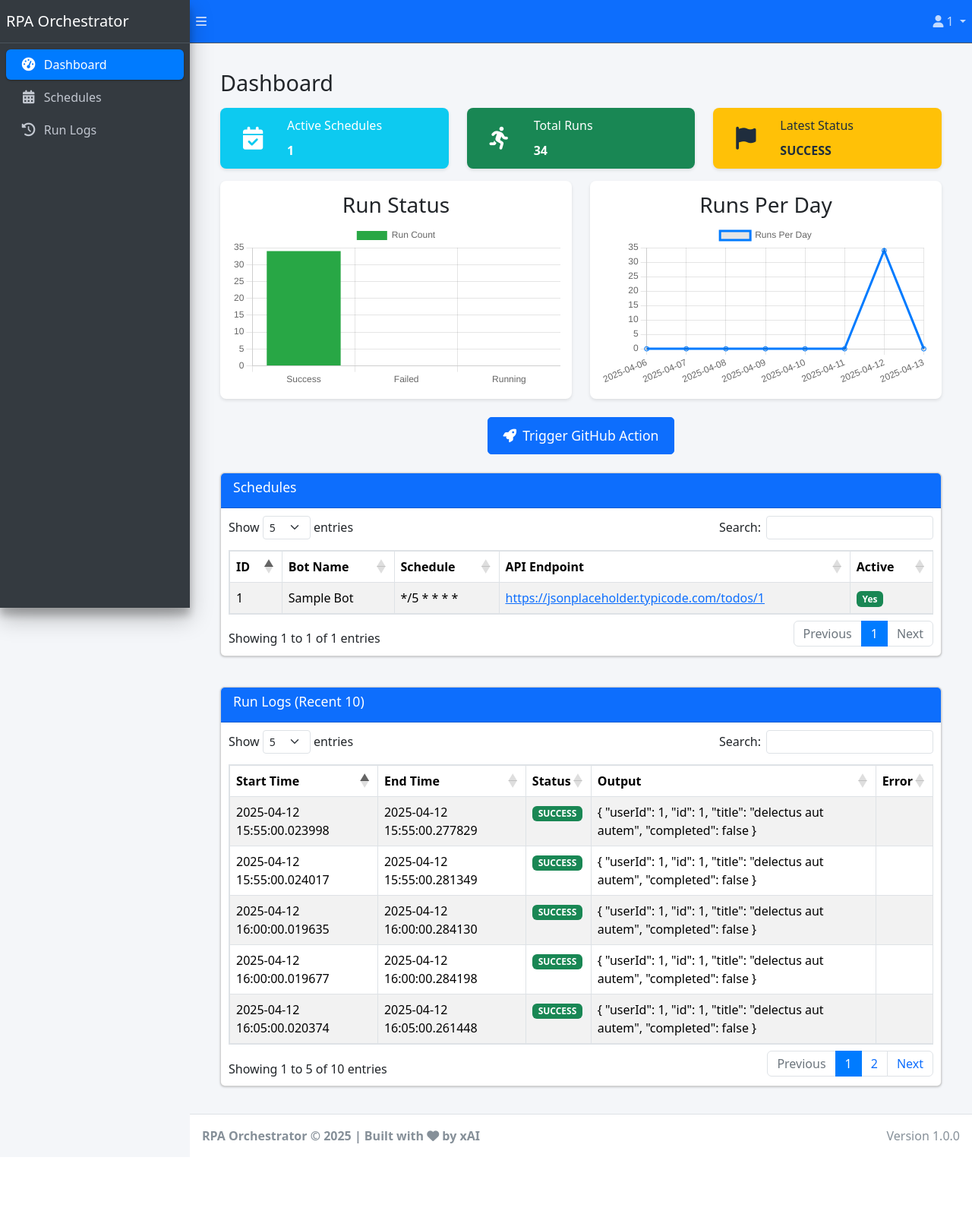
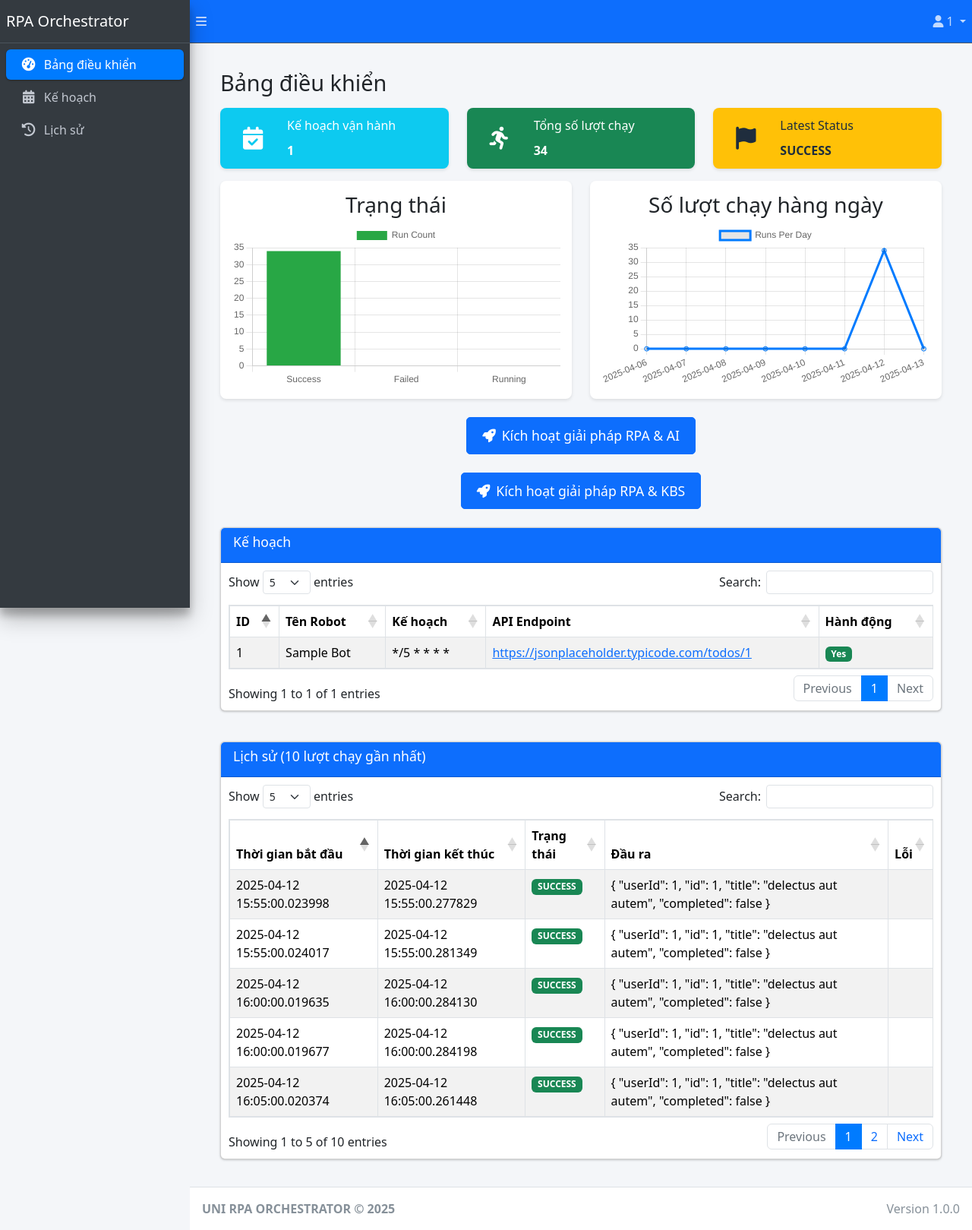
Before and after one commit to rpa-for-education/uni-rpa-orchestrator, a Flask app: page / in a window 1280 px wide. Shown: the whole page at 76% size. Before the commit the page ends 1505 px from the top, so only its background shows below. Run offline with Flask 3, Linux system fonts and the light colour scheme; the visitor is signed in with stand-in values (Sample User, id 1); data comes from the database, SQL or seed files in the repository; some libraries are stand-ins or nearby versions.

Commit message:
2025.04.13 23:13

```diff
--- a/templates/index.html
+++ b/templates/index.html
@@ -97,19 +97,19 @@
                         <li class="nav-item">
                             <a href="/" class="nav-link active">
                                 <i class="nav-icon fas fa-tachometer-alt"></i>
-                                <p>Dashboard</p>
+                                <p>Bảng điều khiển</p>
                             </a>
                         </li>
                         <li class="nav-item">
                             <a href="#schedules" class="nav-link">
                                 <i class="nav-icon fas fa-calendar-alt"></i>
-                                <p>Schedules</p>
+                                <p>Kế hoạch</p>
                             </a>
                         </li>
                         <li class="nav-item">
                             <a href="#logs" class="nav-link">
                                 <i class="nav-icon fas fa-history"></i>
-                                <p>Run Logs</p>
+                                <p>Lịch sử</p>
                             </a>
                         </li>
                     </ul>
@@ -121,7 +121,7 @@
         <div class="content-wrapper">
             <div class="content-header">
                 <div class="container-fluid">
-                    <h1 class="m-0">Dashboard</h1>
+                    <h1 class="m-0">Bảng điều khiển</h1>
                 </div>
             </div>
             <div class="content">
@@ -132,7 +132,7 @@
                             <div class="info-box bg-info">
                                 <span class="info-box-icon"><i class="fas fa-calendar-check"></i></span>
                                 <div class="info-box-content">
-                                    <span class="info-box-text">Active Schedules</span>
+                                    <span class="info-box-text">Kế hoạch vận hành</span>
                                     <span class="info-box-number">{{ active_schedules }}</span>
                                 </div>
                             </div>
@@ -141,7 +141,7 @@
                             <div class="info-box bg-success">
                                 <span class="info-box-icon"><i class="fas fa-running"></i></span>
                                 <div class="info-box-content">
-                                    <span class="info-box-text">Total Runs</span>
+                                    <span class="info-box-text">Tổng số lượt chạy</span>
                                     <span class="info-box-number">{{ total_runs }}</span>
                                 </div>
                             </div>
@@ -161,13 +161,13 @@
                     <div class="row">
                         <div class="col-lg-6">
                             <div class="chart-container">
-                                <h3 class="text-center">Run Status</h3>
+                                <h3 class="text-center">Trạng thái</h3>
                                 <canvas id="statusChart"></canvas>
                             </div>
                         </div>
                         <div class="col-lg-6">
                             <div class="chart-container">
-                                <h3 class="text-center">Runs Per Day</h3>
+                                <h3 class="text-center">Số lượt chạy hàng ngày</h3>
                                 <canvas id="dateChart"></canvas>
                             </div>
                         </div>
@@ -176,9 +176,18 @@
                     <!-- Trigger Button -->
                     <div class="row mt-4">
                         <div class="col-12 text-center">
-                            <form id="triggerForm">
+                            <form id="triggerFormAI">
                                 <button type="submit" class="btn btn-primary btn-trigger">
-                                    <i class="fas fa-rocket me-2"></i>Trigger GitHub Action
+                                    <i class="fas fa-rocket me-2"></i>Kích hoạt giải pháp RPA & AI
+                                </button>
+                            </form>
+                        </div>
+                    </div>
+                    <div class="row mt-4">
+                        <div class="col-12 text-center">
+                            <form id="triggerFormKBS">
+                                <button type="submit" class="btn btn-primary btn-trigger">
+                                    <i class="fas fa-rocket me-2"></i>Kích hoạt giải pháp RPA & KBS
                                 </button>
                             </form>
                         </div>
@@ -189,17 +198,17 @@
                         <div class="col-12">
                             <div class="card">
                                 <div class="card-header bg-primary text-white">
-                                    <h3 class="card-title">Schedules</h3>
+                                    <h3 class="card-title">Kế hoạch</h3>
                                 </div>
                                 <div class="card-body table-responsive">
                                     <table id="schedulesTable" class="table table-bordered table-striped">
                                         <thead>
                                             <tr>
                                                 <th>ID</th>
-                                                <th>Bot Name</th>
-                                                <th>Schedule</th>
+                                                <th>Tên Robot</th>
+                                                <th>Kế hoạch</th>
                                                 <th>API Endpoint</th>
-                                                <th>Active</th>
+                                                <th>Hành động</th>
                                             </tr>
                                         </thead>
                                         <tbody>
@@ -230,17 +239,17 @@
                         <div class="col-12">
                             <div class="card">
                                 <div class="card-header bg-primary text-white">
-                                    <h3 class="card-title">Run Logs (Recent 10)</h3>
+                                    <h3 class="card-title">Lịch sử (10 lượt chạy gần nhất)</h3>
                                 </div>
                                 <div class="card-body table-responsive">
                                     <table id="logsTable" class="table table-bordered table-striped">
                                         <thead>
                                             <tr>
-                                                <th>Start Time</th>
-                                                <th>End Time</th>
-                                                <th>Status</th>
-                                                <th>Output</th>
-                                                <th>Error</th>
+                                                <th>Thời gian bắt đầu</th>
+                                                <th>Thời gian kết thúc</th>
+                                                <th>Trạng thái</th>
+                                                <th>Đầu ra</th>
+                                                <th>Lỗi</th>
                                             </tr>
                                         </thead>
                                         <tbody>
@@ -276,7 +285,7 @@
             <div class="float-right d-none d-sm-block">
                 Version 1.0.0
             </div>
-            <strong>RPA Orchestrator © 2025 | Built with <i class="fas fa-heart"></i> by xAI</strong>
+            <strong>UNI RPA ORCHESTRATOR © 2025</strong>
         </footer>
     </div>
 
@@ -361,8 +370,28 @@
                 });
             });
 
-            // Trigger GitHub Action
-            $('#triggerForm').on('submit', function(e) {
+            // Trigger GitHub AI Action
+            $('#triggerFormAI').on('submit', function(e) {
+                e.preventDefault();
+                $.ajax({
+                    url: '/trigger_github',
+                    type: 'POST',
+                    dataType: 'json',
+                    success: function(response) {
+                        showToast('Success', response.message, 'success');
+                    },
+                    error: function(xhr) {
+                        let errorMsg = 'An error occurred';
+                        try {
+                            errorMsg = xhr.responseJSON.message || errorMsg;
+                        } catch (e) {}
+                        showToast('Error', errorMsg, 'danger');
+                    }
+                });
+            });
+
+            // Trigger GitHub KBS Action
+            $('#triggerFormKBS').on('submit', function(e) {
                 e.preventDefault();
                 $.ajax({
                     url: '/trigger_github',
```
Also changed, not shown: static/css/style.css (added).
